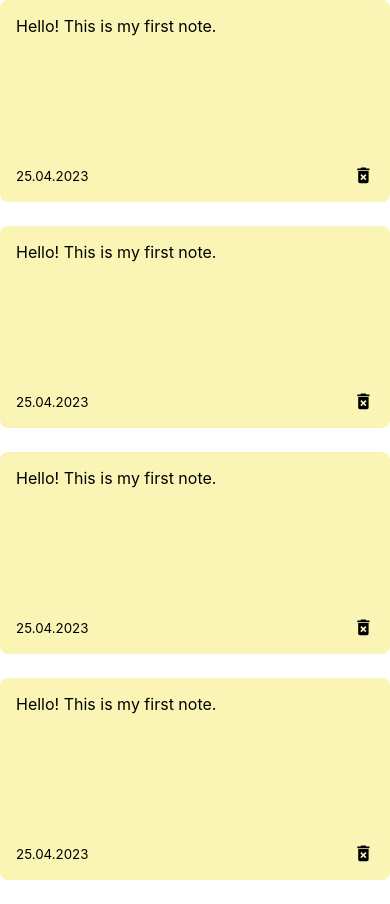
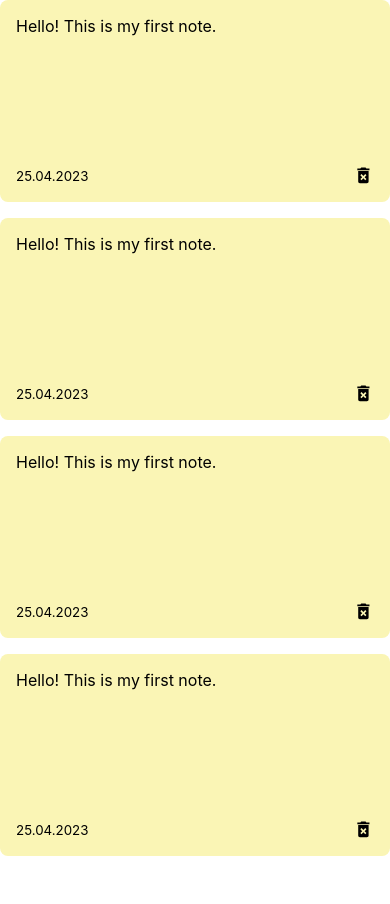
Before and after one commit to marialitwa/react-notes-app, a React (Create React App) app: page / in a window 390 px wide. After the commit the page ends 856 px from the top, so only its background shows below. Built offline with nearby package versions, Linux system fonts and the light colour scheme.

Commit message:
Make notes responsive

```diff
--- a/src/index.css
+++ b/src/index.css
@@ -12,9 +12,14 @@
     monospace;
 }
 
+.notes-list {
+  display: grid;
+  grid-gap: 1em;
+  grid-template-columns: repeat(auto-fit, minmax(250px, 1fr));
+}
+
 .note {
   background-color: #faf5b5;
-  margin-bottom: 1.5em;
   padding: 1em;
   border-radius: .5em;
   min-height: 170px;
```
